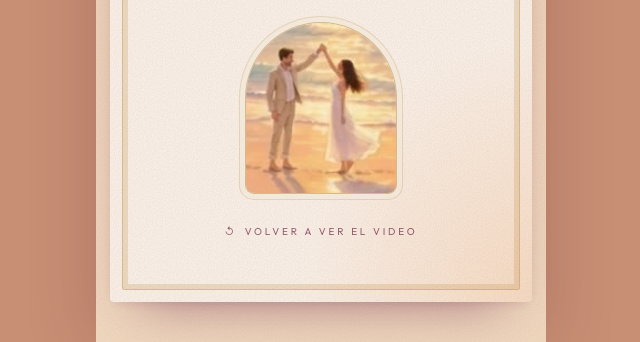
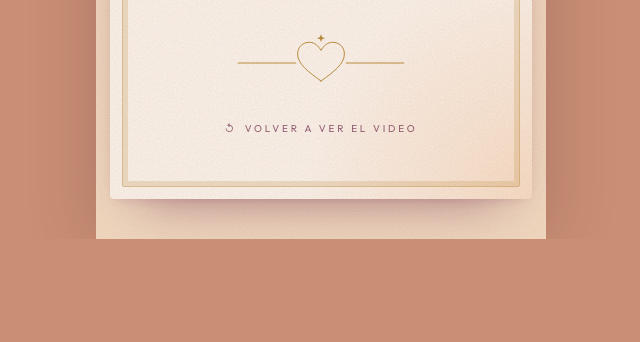
Before and after one commit to solcaballero23-bit/Prueba-, a plain HTML site: page index.html in a window 1280 px wide. Shown: the part 3951-4293 px from the top of the page, without its empty margins (319-959 px from the left). After the commit the page ends 4190 px from the top, so only its background shows below. Drawn offline with nearby package versions, Linux system fonts and the light colour scheme.

Commit message:
Close the RSVP sheet with a gold line heart instead of the couple image
Co-Authored-By: Claude Opus 5.5 <noreply@anthropic.com>
Claude-Session: https://claude.ai/code/session_01G67nvRrzEFfZaKMgrxfj9t

```diff
--- a/index.html
+++ b/index.html
@@ -199,8 +199,7 @@
   .with-love{font-family:var(--serif);font-style:italic;font-size:17px;color:var(--plum-soft);margin-top:40px}
   .sign{font-family:var(--script);font-size:50px;line-height:1.1;margin-top:2px}
   .sign-date{font-family:var(--serif);font-size:13px;letter-spacing:.32em;text-indent:.32em;color:var(--plum-soft);margin-top:6px}
-  .vignette{width:150px;height:170px;margin:26px auto 0;border-radius:75px 75px 8px 8px;background:url(pareja.jpg) 39% 24%/200% auto;
-    box-shadow:0 0 0 1px rgba(185,138,62,.5), 0 0 0 6px rgba(255,255,255,.5), 0 0 0 7px rgba(185,138,62,.25)}
+  .mark{display:block;width:180px;height:auto;margin:30px auto 0;color:var(--gold)}
   .replay{display:inline-flex;align-items:center;gap:8px;margin-top:22px;padding:10px 4px;border:0;cursor:pointer;background:none;
     font-size:10px;font-weight:400;letter-spacing:.28em;text-transform:uppercase;color:var(--plum-soft)}
 
@@ -344,7 +343,11 @@
         <p class="with-love reveal">Con amor,</p>
         <p class="sign reveal">Sol &amp; Nico</p>
         <p class="sign-date reveal">27 · 03 · 2027</p>
-        <div class="vignette reveal" role="img" aria-label="Sol y Nico bailando en la playa"></div>
+        <svg class="mark reveal" viewBox="0 0 200 70" fill="none" stroke="currentColor" stroke-width="1.1" stroke-linecap="round" stroke-linejoin="round" aria-hidden="true">
+          <path d="M8 40 H72"/><path d="M128 40 H192"/>
+          <path d="M100 60 C86 50 74 41 74 30 C74 22 80 17 87 17 C93 17 97 21 100 26 C103 21 107 17 113 17 C120 17 126 22 126 30 C126 41 114 50 100 60 Z"/>
+          <path d="M100 8 l1.2 3.2 3.2 1.2 -3.2 1.2 -1.2 3.2 -1.2 -3.2 -3.2 -1.2 3.2 -1.2z" fill="currentColor" stroke="none"/>
+        </svg>
         <button class="replay reveal" id="replay" type="button"><span aria-hidden="true">↺</span> Volver a ver el video</button>
       </section>
 
```
